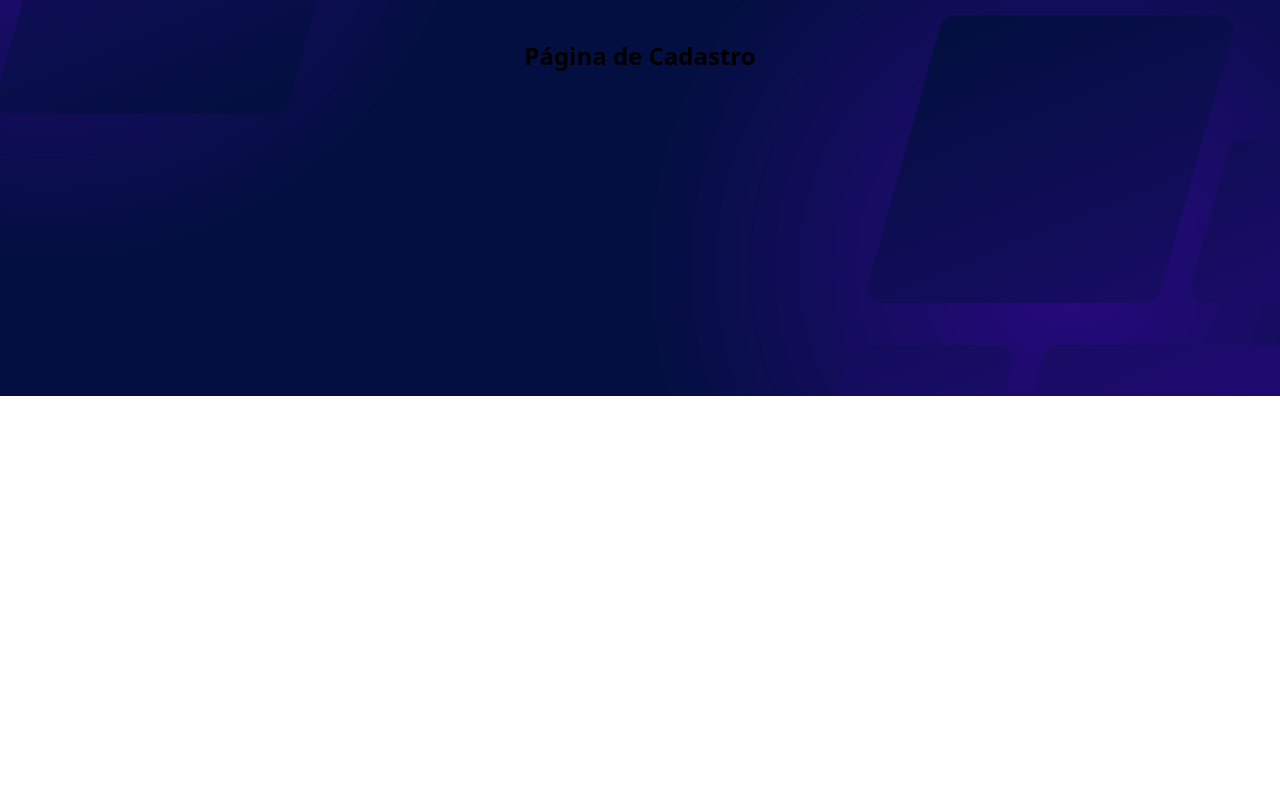
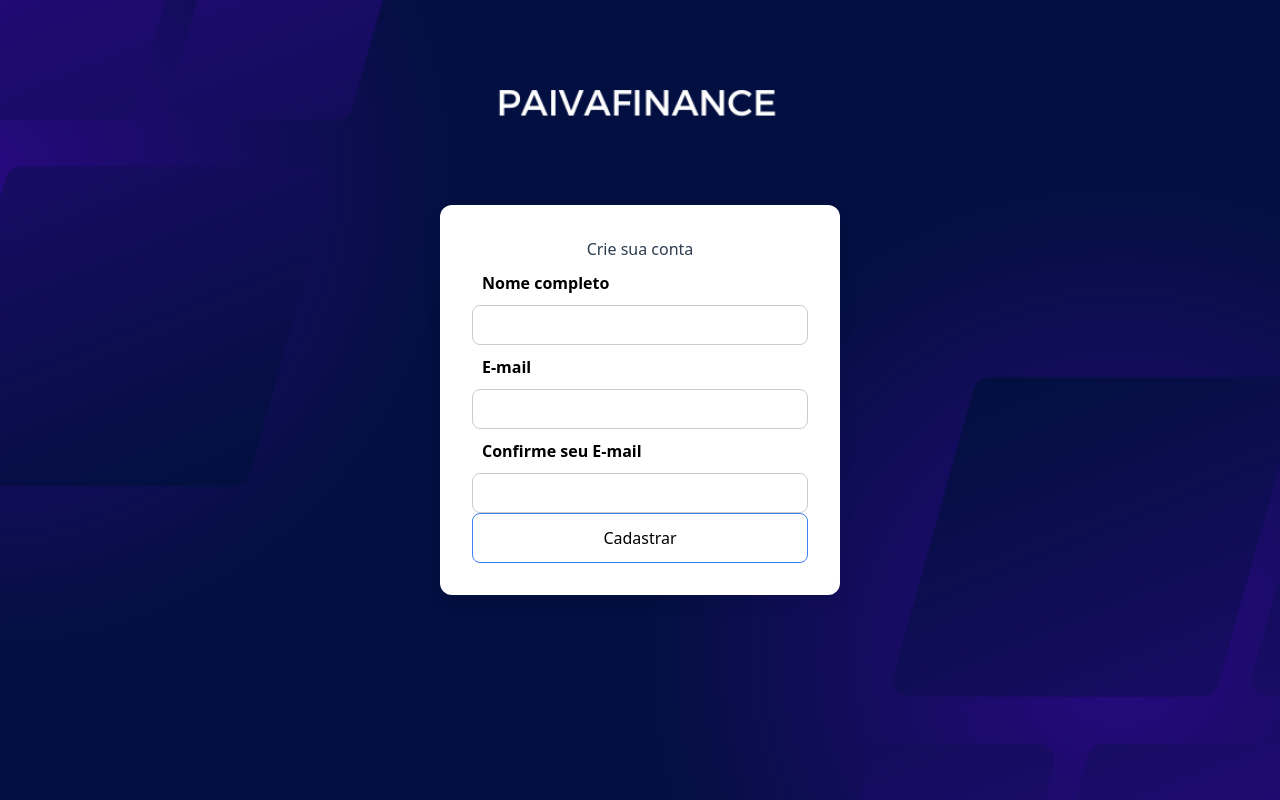
Before and after one commit to paiva737/PaivaFinance, a Vue app: page /register in a window 1280 px wide. Built offline with nearby package versions, Linux system fonts and the light colour scheme.

Commit message:
estilizando aba de registro

```diff
--- a/src/App.vue
+++ b/src/App.vue
@@ -1,6 +1,6 @@
 <template>
   <router-view></router-view>
 </template>
-
+<router-view />
 <script setup>
 </script>
--- a/src/pages/Login/index.vue
+++ b/src/pages/Login/index.vue
@@ -1,7 +1,7 @@
 <template>
   <div class="login-container">
     <div class="login-box">
-      <h2 class="login-title">🔐 Login - Finanças</h2>
+      <h2 class="login-title">🔐 LOGIN</h2>
       <p class="login-subtitle">Informe seu e-mail para receber o código de acesso.</p>
 
       <label for="email">E-mail</label>
--- a/src/pages/Register/index.vue
+++ b/src/pages/Register/index.vue
@@ -1,8 +1,58 @@
 <template>
-  <div class="text-2xl font-bold text-center mt-10">
-    Página de Cadastro
+  <div class="register-container">
+    <div class="register-box">
+      <h2 class="register-title">Crie sua conta</h2>
+      <form @submit.prevent="cadastrarUsuario">
+        <label for="nome">Nome completo</label>
+        <input v-model="nome" type="text" id="nome" required />
+
+        <label for="email">E-mail</label>
+        <input v-model="email" type="email" id="email" required />
+
+        <label for="confirmarEmail">Confirme seu E-mail</label>
+        <input v-model="confirmarEmail" type="email" id="confirmarEmail" required />
+
+        <button type="submit">Cadastrar</button>
+
+        <p class="mensagem" v-if="mensagem">{{ mensagem }}</p>
+      </form>
+    </div>
   </div>
 </template>
 
-<script setup>
+<script>
+import axios from 'axios'
+
+export default {
+  data() {
+    return {
+      nome: '',
+      email: '',
+      confirmarEmail: '',
+      mensagem: ''
+    }
+  },
+  methods: {
+    async cadastrarUsuario() {
+      if (this.email !== this.confirmarEmail) {
+        this.mensagem = 'Os e-mails não coincidem.'
+        return
+      }
+
+      try {
+        const response = await axios.post('http://localhost:5001/auth/cadastro', {
+          nome: this.nome,
+          email: this.email
+        })
+        this.mensagem = response.data.message
+        setTimeout(() => {
+          this.$router.push('/login')
+        }, 2000)
+      } catch (error) {
+        this.mensagem = error.response?.data?.error || 'Erro ao cadastrar.'
+      }
+    }
+  }
+}
+import '../Register/register.css'
 </script>
--- /dev/null
+++ b/src/pages/Register/register.css
@@ -0,0 +1,51 @@
+.register-container {
+  display: flex;
+  justify-content: center;
+  align-items: center;
+  height: 100vh;
+
+}
+.register-box {
+  background: white;
+  padding: 2rem;
+  border-radius: 12px;
+  box-shadow: 0 8px 20px rgba(0, 0, 0, 0.05);
+  width: 100%;
+  max-width: 400px;
+
+}
+.register-title {
+  text-align: center;
+
+  color: #2c3e50;
+}
+label {
+  display: block;
+  margin-top: 1rem;
+  margin: 10px;
+}
+input {
+  width: 100%;
+
+  border-radius: 8px;
+  border: 1px solid #ccc;
+    height: 40px;
+}
+button {
+
+  width: 100%;
+  background-color: #3b82f6;
+  color: white;
+  padding: 0.7rem;
+  border: solid 1 px #3b82f6;
+  border-radius: 8px;
+  cursor: pointer;
+}
+button:hover {
+  background-color: #60a5fa;
+}
+.mensagem {
+  text-align: center;
+  margin-top: 1rem;
+  color: #e74c3c;
+}
```
